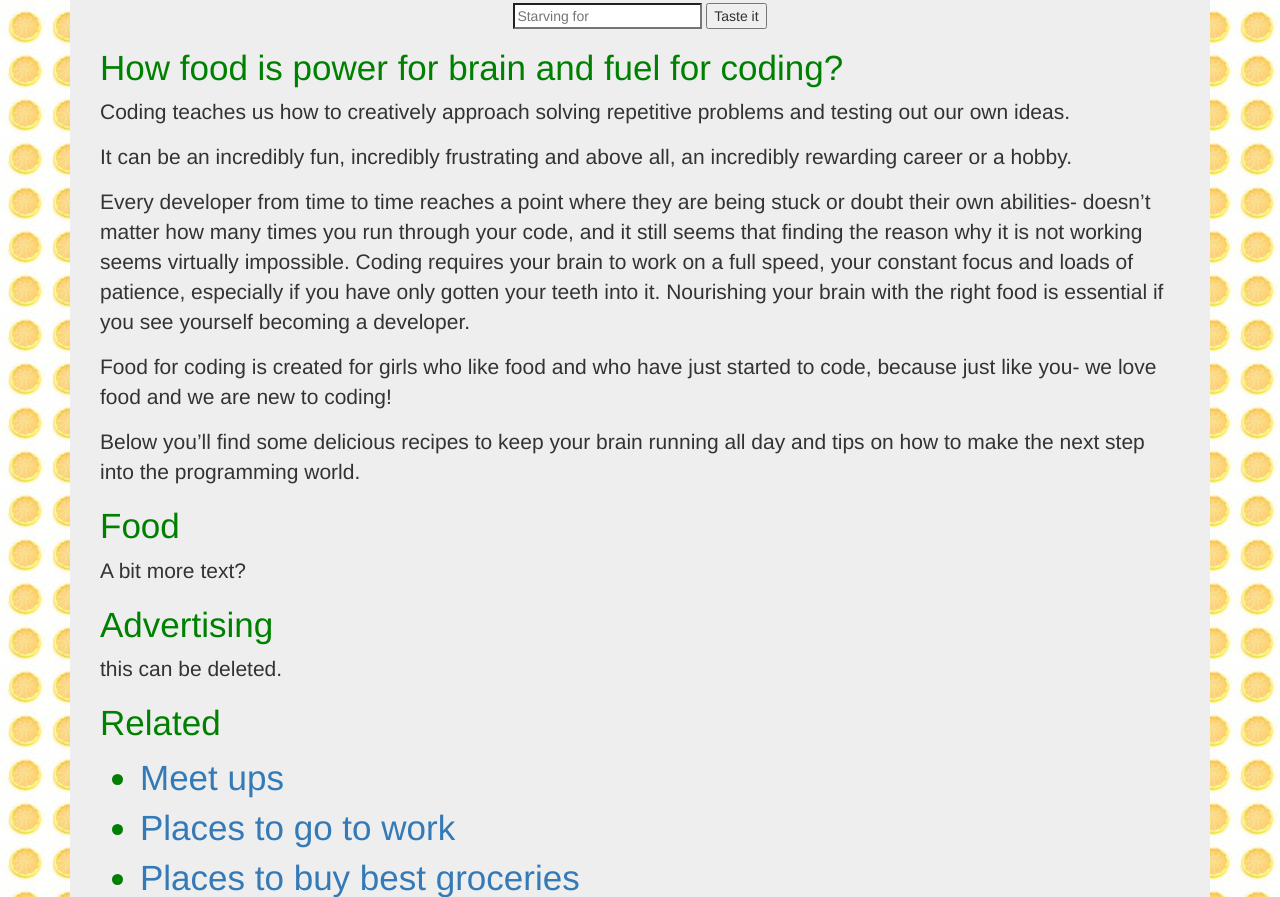
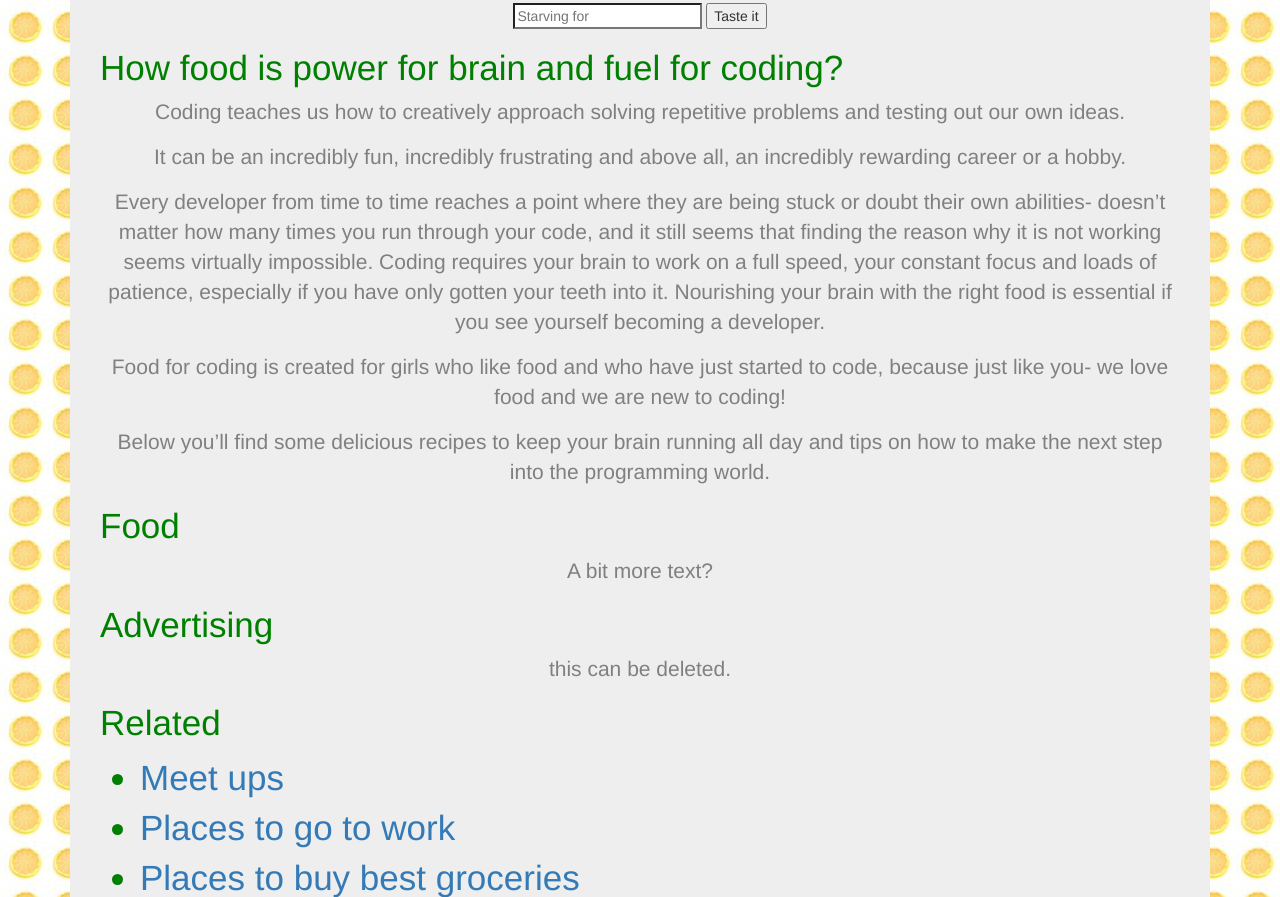
Before and after one commit to magnis/Food-for-coding, a plain HTML site: page index.html in a window 1280 px wide. Shown: the part 1227-2124 px from the top of the page. Drawn offline with Linux system fonts and the light colour scheme; files that its build step writes are made by us from their sources.

Commit message:
adjusted font

```diff
--- a/extrafont.css
+++ b/extrafont.css
@@ -62,12 +62,9 @@ blockquote {
 	color: green;
 	font-size: 30px;
 }
-=======
-
 p{
 text-align: center;
 	font-size: 20px;
 	color: gray;
 	font-weight: bold;
 }
->>>>>>> origin/master
```
